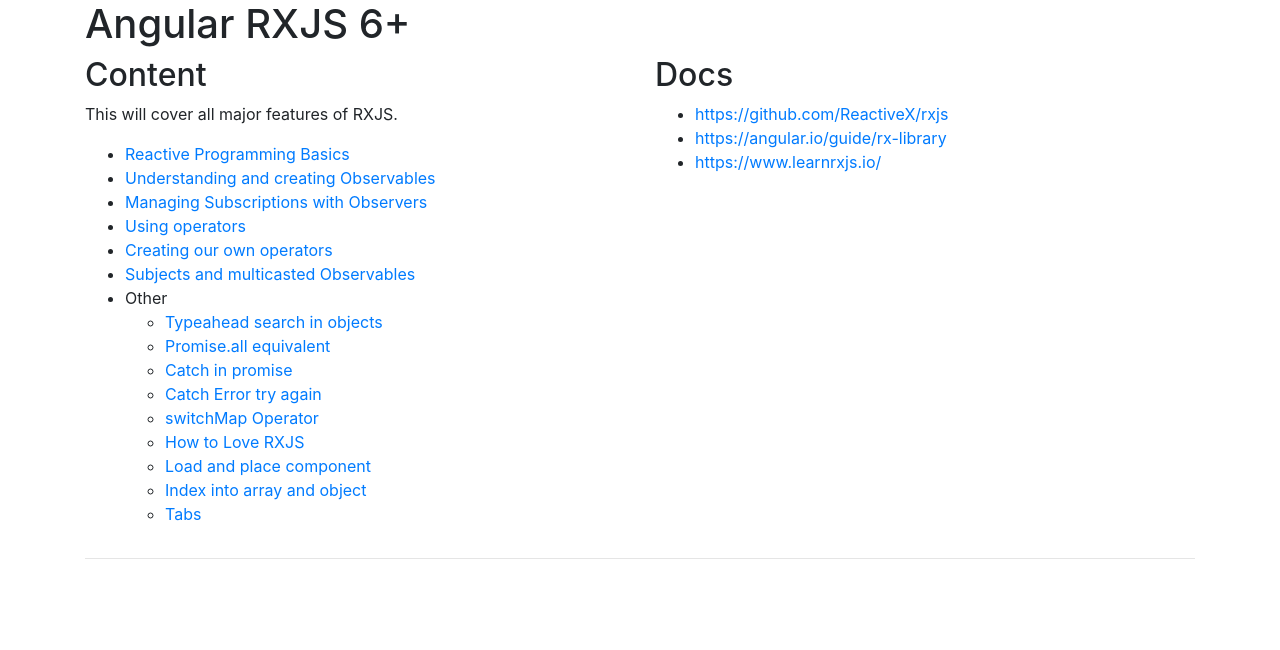
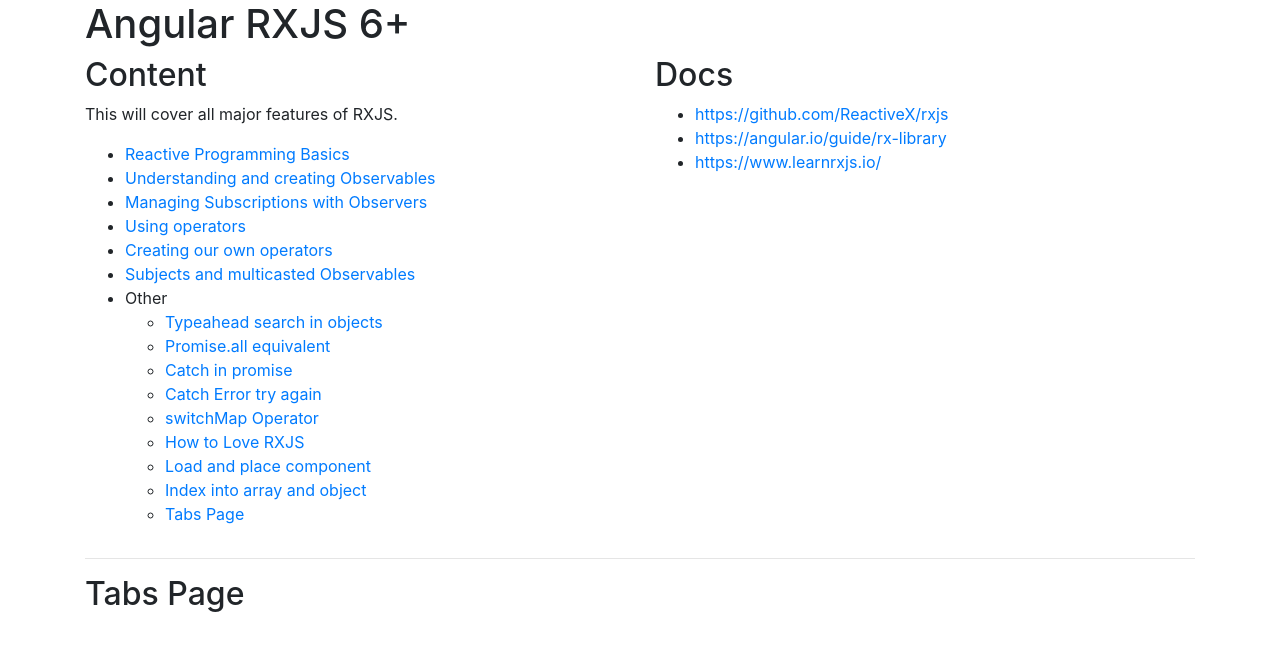
Before and after one commit to henrikmathiesen/angular-x-rxjs6-plus, an Angular app: page /other/tabs-page in a window 1280 px wide. Before the commit this address led to /. Shown: the top 650 px of the page. Built offline with nearby package versions, Linux system fonts and the light colour scheme.

Commit message:
-restructure

```diff
--- a/src/app/menu/menu.component.html
+++ b/src/app/menu/menu.component.html
@@ -56,7 +56,7 @@
                             <a [routerLink]="['/other/index-into-array-object']">Index into array and object</a>
                         </li>
                         <li>
-                            <a [routerLink]="['/other/tabs']">Tabs</a>
+                            <a [routerLink]="['/other/tabs-page']">Tabs Page</a>
                         </li>
                     </ul>
                 </li>
--- a/src/app/other/other-routing.module.ts
+++ b/src/app/other/other-routing.module.ts
@@ -9,7 +9,7 @@
 import { HowToLoveRxjsComponent } from './how-to-love-rxjs/how-to-love-rxjs.component';
 import { HostComponent } from './load-place-component/host/host.component';
 import { IndexIntoArrayObjectComponent } from './index-into-array-object/index-into-array-object.component';
-import { TabsComponent } from './tabs/tabs.component';
+import { TabsPageComponent } from './tabs-page/tabs-page.component';
 
 const routes: Routes = [
     {
@@ -53,8 +53,8 @@
                 component: IndexIntoArrayObjectComponent
             },
             {
-                path: 'tabs',
-                component: TabsComponent
+                path: 'tabs-page',
+                component: TabsPageComponent
             }
         ]
     },
--- /dev/null
+++ b/src/app/other/tab/tab.component.html
@@ -0,0 +1,4 @@
+<div [id]="id" role="tabpanel" [attr.aria-labelledby]="labelledbyId">
+    <h3 tabindex="-1">{{ header }}</h3>
+    <ng-content></ng-content>
+</div>
--- /dev/null
+++ b/src/app/other/tabs-page/tabs-page.component.html
@@ -0,0 +1 @@
+<h2>Tabs Page</h2>
--- a/src/app/other/tabs/tabs.component.ts
+++ b/src/app/other/tabs/tabs.component.ts
@@ -1,6 +1,7 @@
 import { Component } from '@angular/core';
 
 @Component({
+    selector: 'app-tabs',
     templateUrl: './tabs.component.html',
     styleUrls: ['./tabs.component.scss']
 })
```
Also changed, not shown: src/app/other/other.module.ts (+7 -1 lines), src/app/other/tab/tab.component.ts (added, +15 -0 lines), src/app/other/tabs-page/tabs-page.component.ts (added, +8 -0 lines), src/app/other/tab/tab.component.scss (added).
